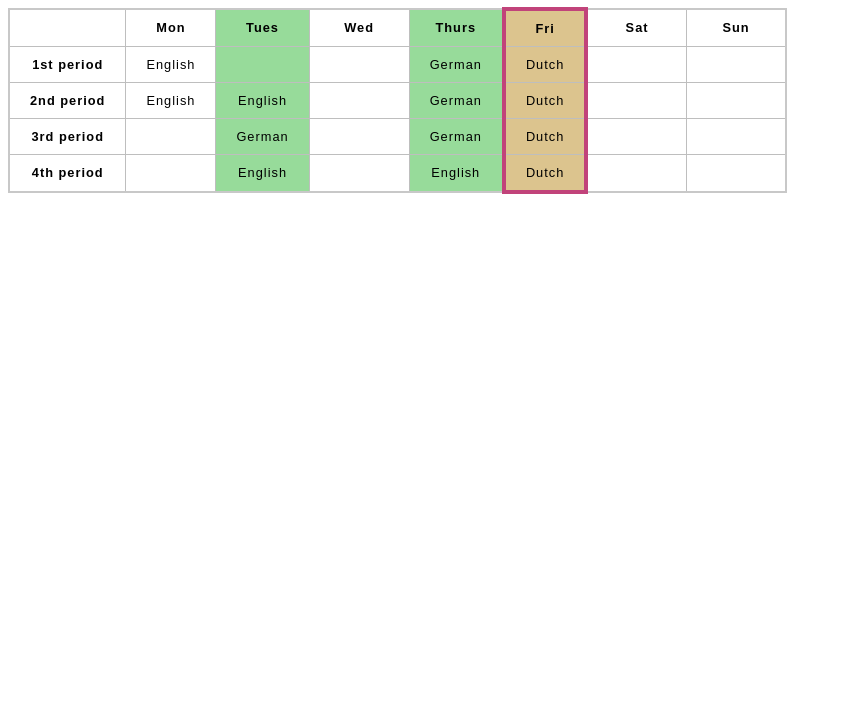
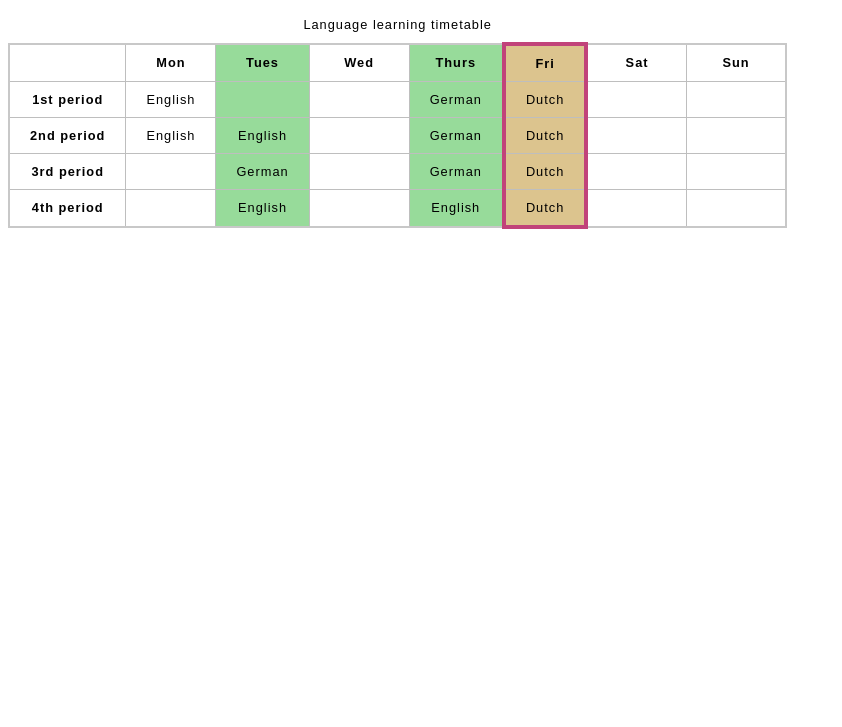
Before and after one commit to ternamdoo/programming-practice, a plain HTML site: page mdn-tables/table-accessibility/timetable-fixed.html in a window 1280 px wide. Shown: the part 73-800 px from the top of the page, without its empty margins (0-842 px from the left). Drawn offline with Linux system fonts and the light colour scheme.

Commit message:
Add table caption

```diff
--- a/mdn-tables/table-accessibility/timetable-fixed.html
+++ b/mdn-tables/table-accessibility/timetable-fixed.html
@@ -34,6 +34,7 @@
     <h1>School timetable</h1>
 
     <table>
+      <caption>Language learning timetable</caption>
       <colgroup>
         <col span="2">
         <col style="background-color:#97DB9A;">
```
